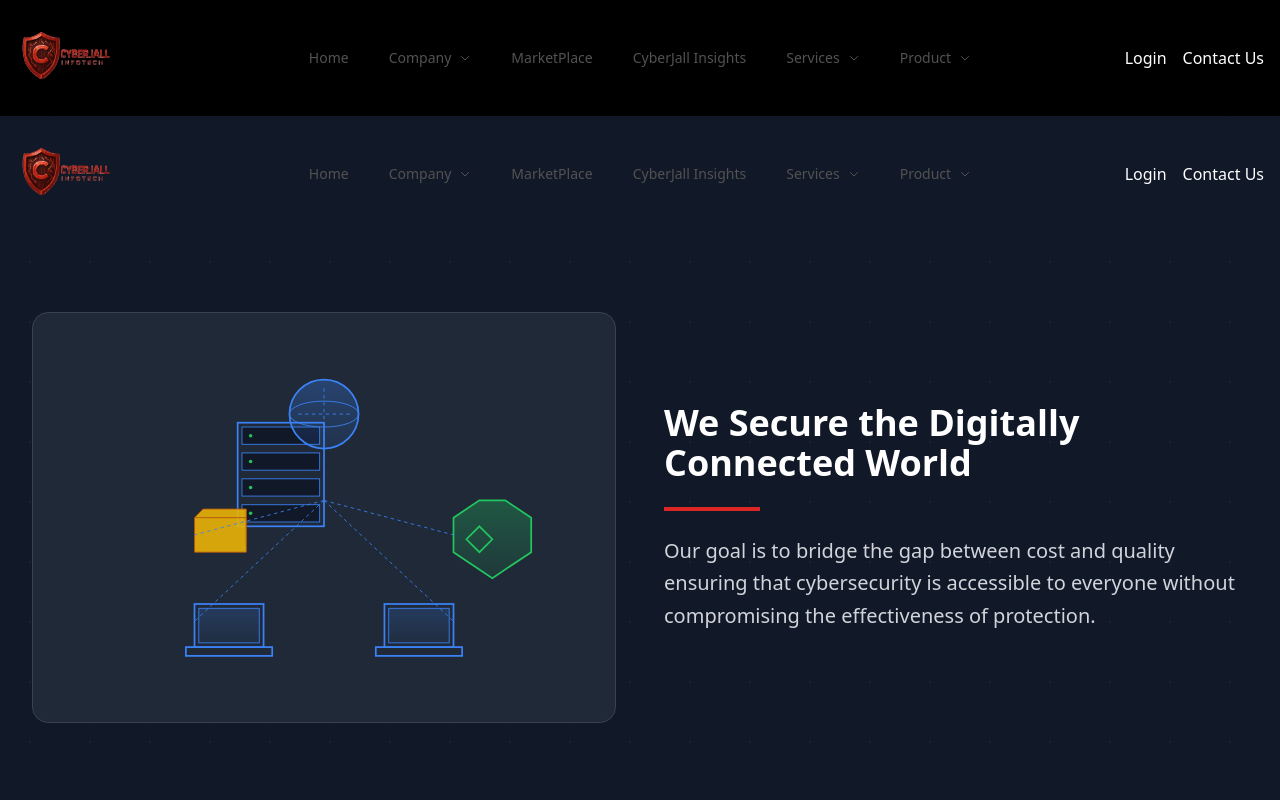
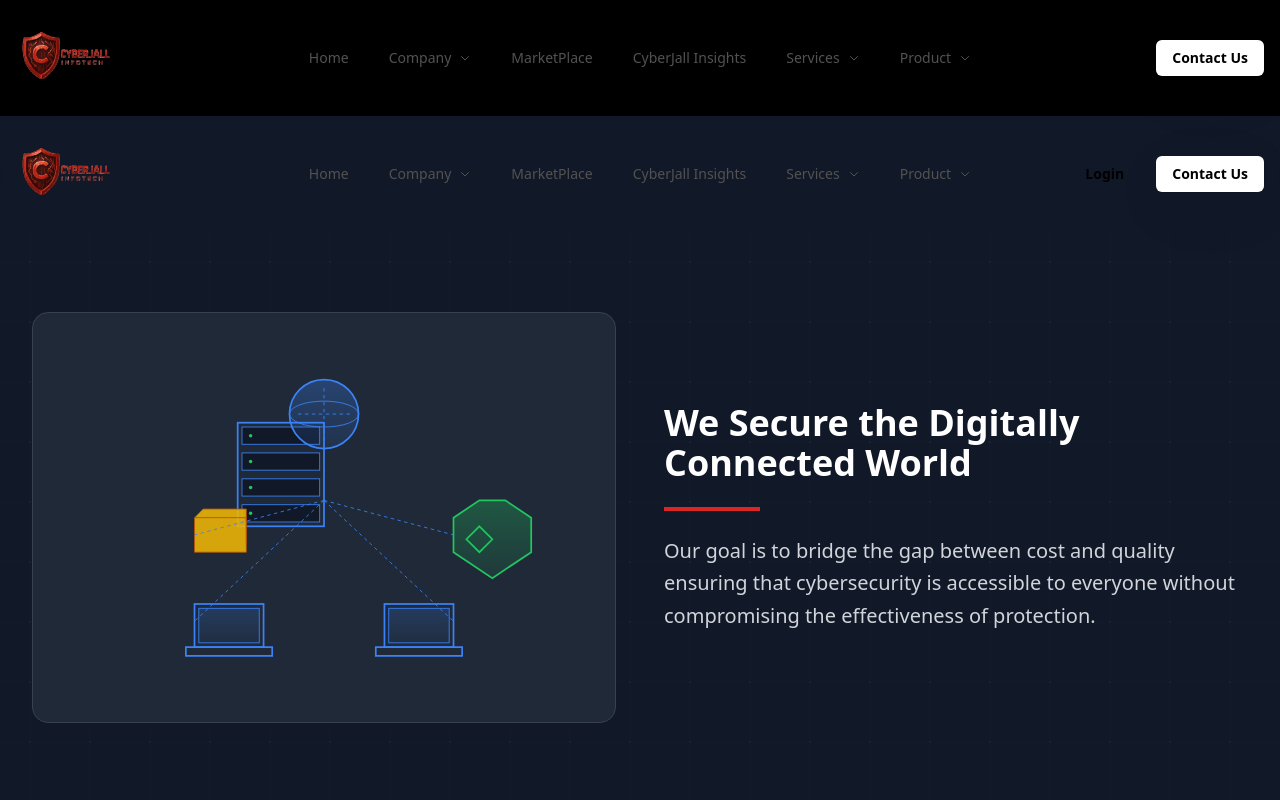
Before and after one commit to Mastermind730/CyberJall, a Next.js app: page /why-choose-cyberjall in a window 1280 px wide. Shown: the top 800 px of the page. Built offline with nearby package versions, Linux system fonts and the light colour scheme.

Commit message:
fixed the login button problem

```diff
--- a/src/app/components/Navbar.tsx
+++ b/src/app/components/Navbar.tsx
@@ -175,15 +175,19 @@ export default function NavbarNew() {
       Logout
     </NavbarButton>
   ) : (
-              <Link href="/login">
+    <NavbarButton
+      variant="secondary"
+      onClick={() => router.push('/login')}
+    >
       Login
-                {/* <NavbarButton variant="secondary">Login</NavbarButton> */}
-              </Link>
+    </NavbarButton>
   )}
-            <Link href="/contact_us">
+  <NavbarButton
+    variant="primary"
+    onClick={() => router.push('/contact_us')}
+  >
     Contact Us
-              {/* <NavbarButton variant="primary">Contact Us</NavbarButton> */}
-            </Link>
+  </NavbarButton>
 </div>
         </NavBody>
 
```
Lines whose indentation alone changed are shown as unchanged.
